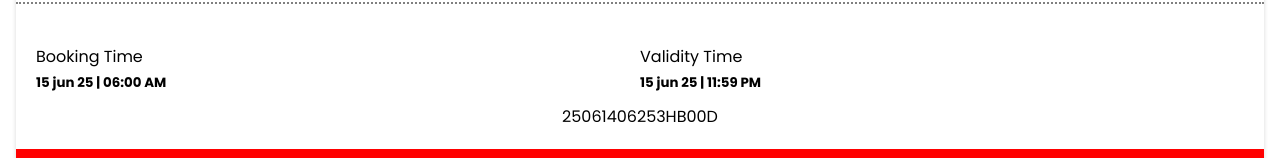
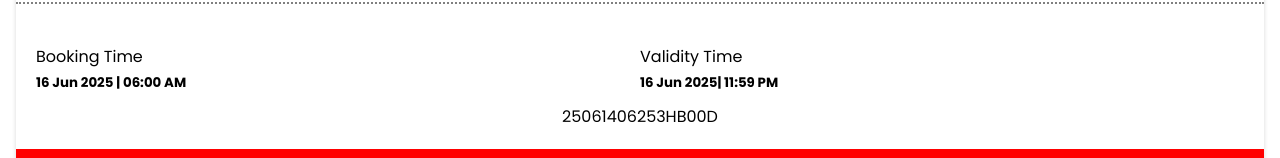
Before and after one commit to SahilZore-2003/ApliPMPML, a plain HTML site: page index.html in a window 1280 px wide. Shown: the part 238-396 px from the top of the page. Drawn offline with Linux system fonts and the light colour scheme.

Commit message:
date bug fixed

```diff
--- a/index.html
+++ b/index.html
@@ -42,11 +42,11 @@
             <div class="booking">
                 <div>
                     <p>Booking Time</p>
-                    <small>15 jun 25 | 06:00 AM</small>
+                    <small> <span class="date">15 jun 25</span> | 06:00 AM</small>
                 </div>
                 <div>
                     <p>Validity Time</p>
-                    <small>15 jun 25 | 11:59 PM</small>
+                    <small><span class="date">15 jun 25</span>| 11:59 PM</small>
                 </div>
             </div>
             <p class="srl-number">
--- a/script.js
+++ b/script.js
@@ -1,4 +1,5 @@
 const expireDiv = document.getElementById("expireTime");
+const dateDiv = document.querySelectorAll(".date");
 
 function getTimeUntilNextNoon() {
     const now = new Date();
@@ -18,10 +19,14 @@ setInterval(() => {
     expireDiv.innerText = getTimeUntilNextNoon()
 }, 1000)
 
-// const colors = ["#f44336", "#4CAF50", "#2196F3", "#FF9800", "#9C27B0"];
-// let index = 0;
-// document.body.onclick = function () {
-//     // Change background color
-//     document.body.style.backgroundColor = colors[index];
-//     index = (index + 1) % colors.length;
-//   };
+function getFormattedDate() {
+    const date = new Date();
+
+    const day = date.getDate();
+    const month = date.toLocaleString('en-US', { month: 'short' });
+    const year = date.getFullYear();
+
+    return `${day} ${month} ${year}`;
+}
+
+dateDiv.forEach((e) => e.innerText = getFormattedDate())
```
Also changed, not shown: style.css (+11 -9 lines).
